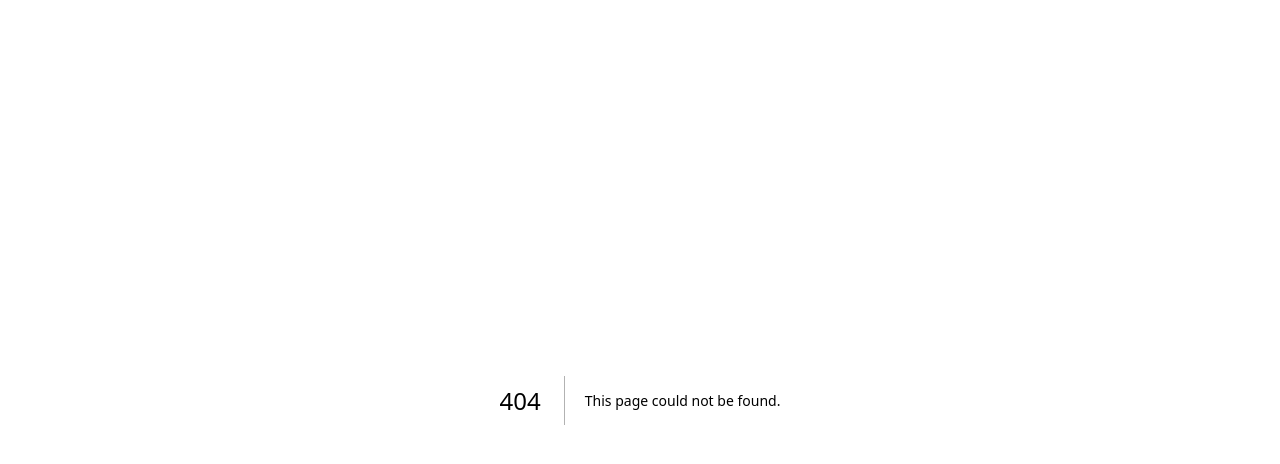
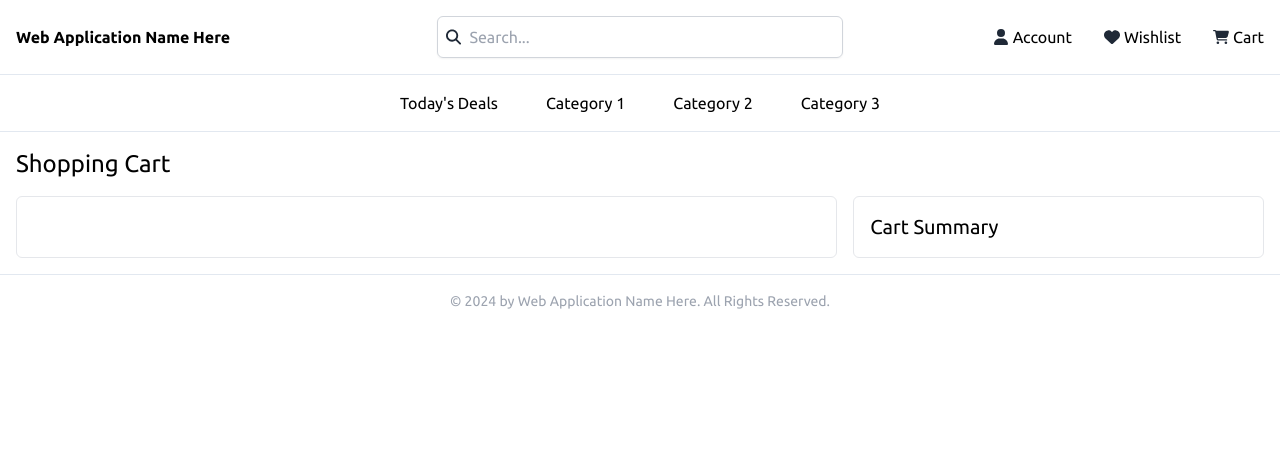
Before and after one commit to arantebw/sto-rosario-handicrafts, a Next.js app: page /cart in a window 1280 px wide. Before the commit this address had no page. Shown: the top 464 px of the page. Built offline with nearby package versions, Linux system fonts and the light colour scheme.

Commit message:
feat(cart): ✨ implement the initial layout design

```diff
--- /dev/null
+++ b/src/app/(protected)/cart/page.tsx
@@ -0,0 +1,26 @@
+import NavFooter from "@/components/nav-footer";
+import NavHeader from "@/components/nav-header";
+
+function CartPage() {
+  return (
+    <main className="max-w-[1440px] mx-auto flex flex-col h-screen relative">
+      <NavHeader />
+      <main className="p-4 flex flex-col gap-4">
+        <div>
+          <h2 className="text-2xl">Shopping Cart</h2>
+        </div>
+        <div className="flex flex-col lg:flex-row gap-4">
+          <div className="w-full lg:w-2/3 p-4 rounded-md border">
+            <h3 className="text-xl"></h3>
+          </div>
+          <div className="w-full lg:w-1/3 p-4 rounded-md border">
+            <h3 className="text-xl">Cart Summary</h3>
+          </div>
+        </div>
+      </main>
+      <NavFooter />
+    </main>
+  );
+}
+
+export default CartPage
```
